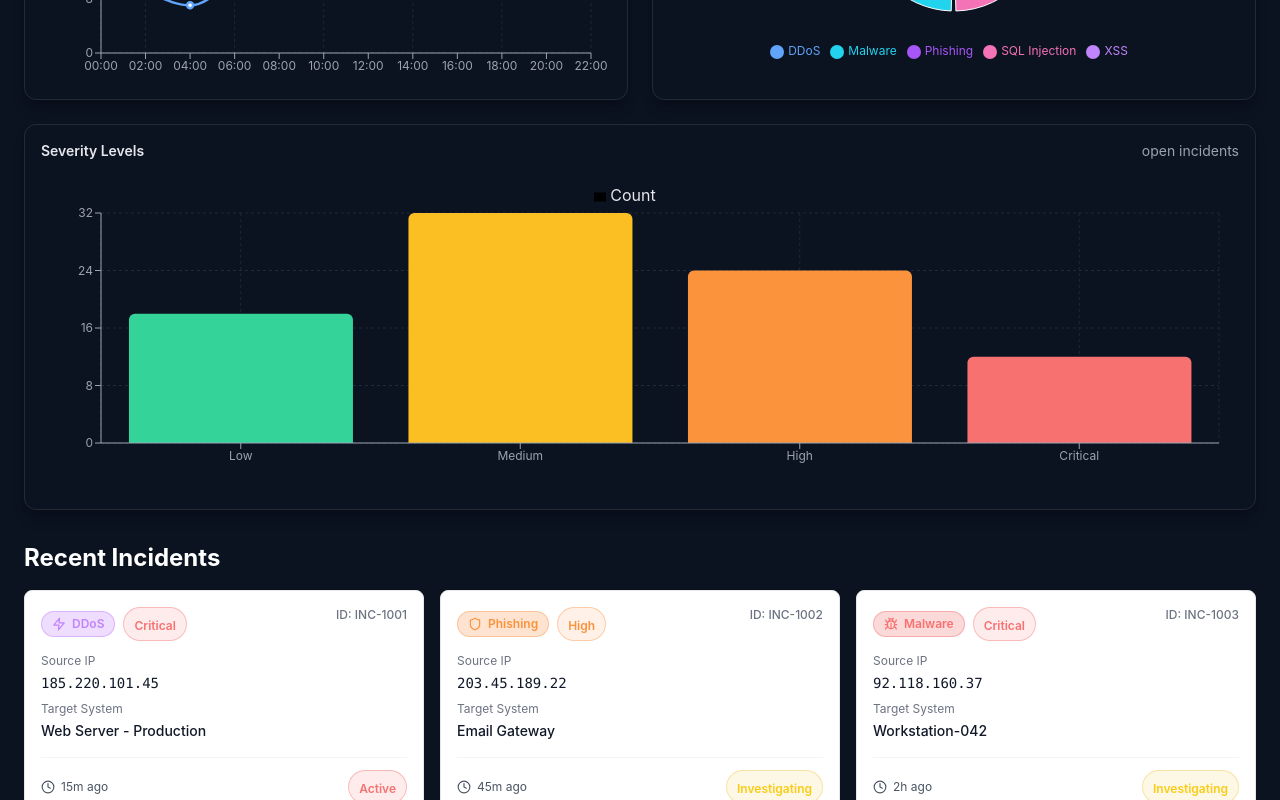
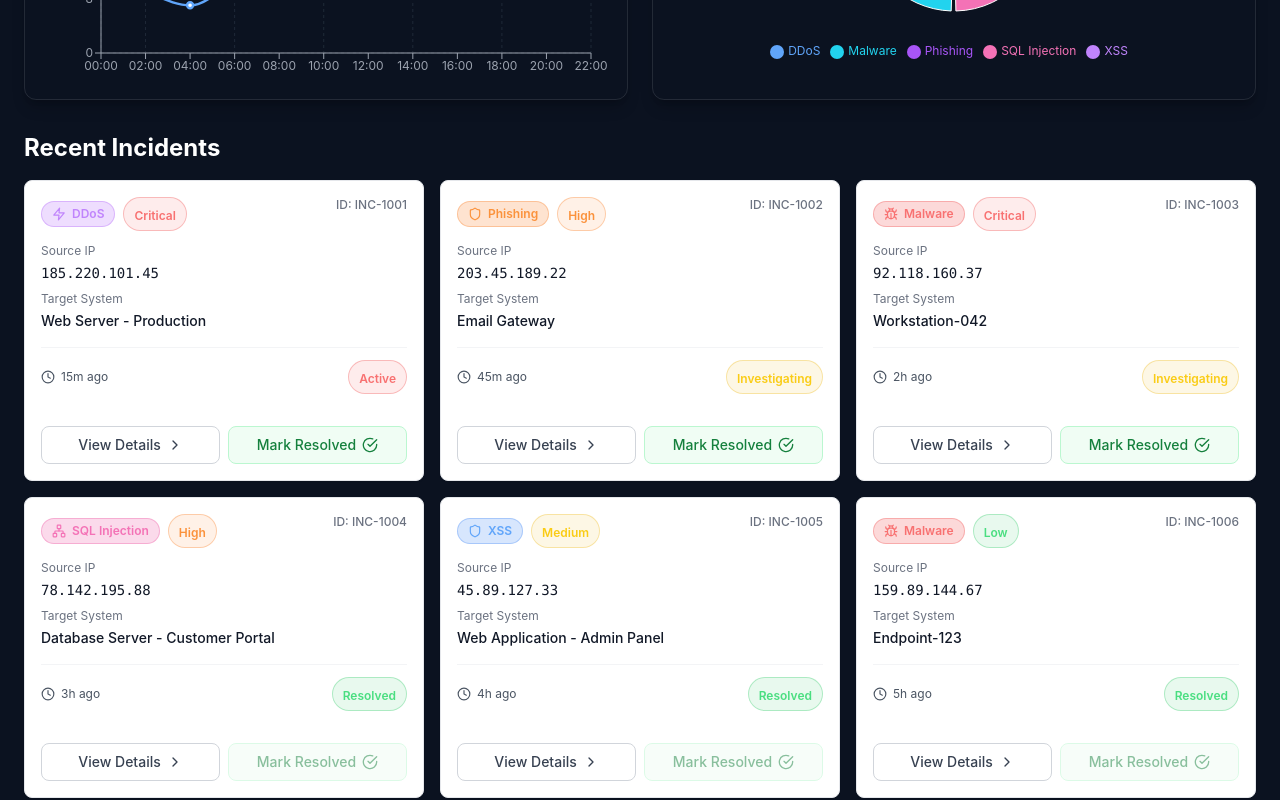
Before and after one commit to SejalKesarwani/soc-simulation, a React (Vite) app: page /dashboard in a window 1280 px wide. Shown: the part 600-1400 px from the top of the page. Built offline with nearby package versions, Linux system fonts and the light colour scheme.

Commit message:
fixed some chart issues

```diff
--- a/src/components/AnalyticsCharts.jsx
+++ b/src/components/AnalyticsCharts.jsx
@@ -35,13 +35,6 @@ const attackTypeDistribution = [
   { name: 'Malware', value: 26 },
   { name: 'SQL Injection', value: 14 },
   { name: 'XSS', value: 10 },
-];
-
-const severityLevels = [
-  { severity: 'Low', count: 18 },
-  { severity: 'Medium', count: 32 },
-  { severity: 'High', count: 24 },
-  { severity: 'Critical', count: 12 },
 ];
 
 const PIE_COLORS = ['#60a5fa', '#a855f7', '#22d3ee', '#f472b6', '#c084fc'];
@@ -97,29 +90,6 @@ function AnalyticsCharts() {
         </div>
       </div>
 
-      <div className="lg:col-span-2 rounded-xl border border-white/10 bg-gradient-to-br from-slate-900 via-slate-900 to-slate-800 p-4 shadow-lg shadow-black/20">
-        <div className="mb-3 flex items-center justify-between text-sm text-gray-200">
-          <span className="font-semibold">Severity Levels</span>
-          <span className="text-gray-400">open incidents</span>
-        </div>
-        <div className="h-80">
-          <ResponsiveContainer width="100%" height="100%">
-            <BarChart data={severityLevels} margin={{ top: 10, right: 20, left: 0, bottom: 20 }}>
-              <CartesianGrid strokeDasharray="3 3" stroke="#1f2937" />
-              <XAxis dataKey="severity" stroke="#9ca3af" tick={{ fontSize: 12 }} />
-              <YAxis stroke="#9ca3af" tick={{ fontSize: 12 }} />
-              <Tooltip contentStyle={{ backgroundColor: '#111827', border: '1px solid #1f2937', borderRadius: '0.5rem' }} />
-              <Legend verticalAlign="top" height={30} iconSize={12} wrapperStyle={{ color: '#e5e7eb' }} />
-              <Bar dataKey="count" name="Count" radius={[6, 6, 0, 0]}>
-                <Cell fill="#34d399" />
-                <Cell fill="#fbbf24" />
-                <Cell fill="#fb923c" />
-                <Cell fill="#f87171" />
-              </Bar>
-            </BarChart>
-          </ResponsiveContainer>
-        </div>
-      </div>
     </div>
   );
 }
```
